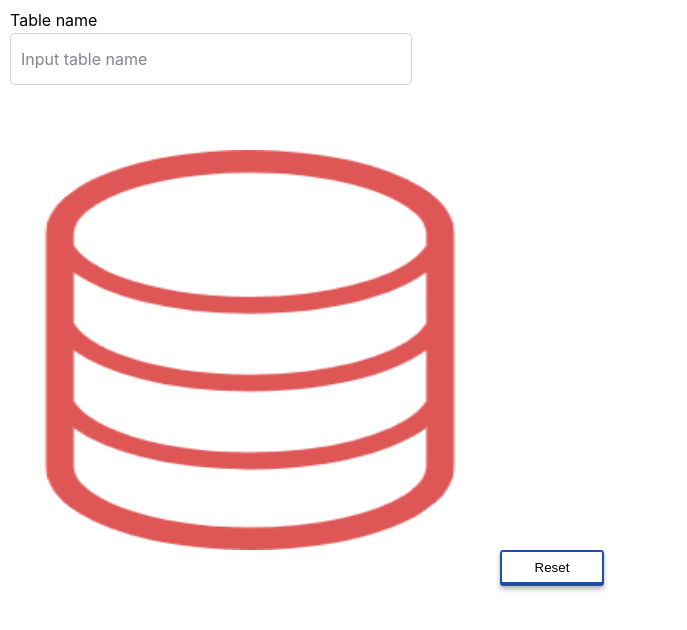
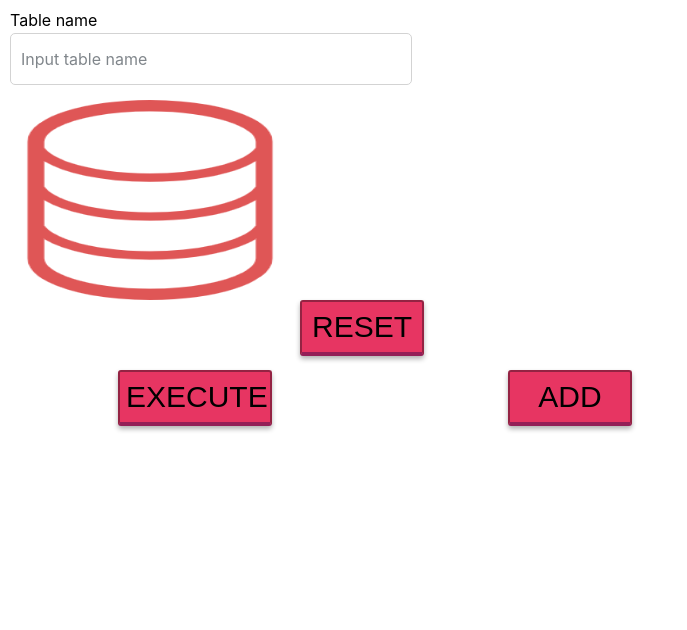
Before and after one commit to u-kai/sql-executers, a React (Create React App) app: page / in a window 1280 px wide. Shown: the top 630 px of the page, without its empty margins (0-687 px from the left). Built offline with nearby package versions, Linux system fonts and the light colour scheme.

Commit message:
だいぶん配置できた．あとは全体の画面の大きさがフィックスになっているのでScllorTopとか使って自動Focusしたい

```diff
--- a/src/components/atoms/Button.tsx
+++ b/src/components/atoms/Button.tsx
@@ -2,6 +2,7 @@ import styled from "styled-components"
 import {VFC} from "react"
 
 export type Props = {
+    fontSize?:number
     width?:number
     height?:number
     backgroundColor?:string
@@ -14,7 +15,7 @@ export type Props = {
 export const Button:VFC<Props> =(props)=>{
     const {onClick,width=100,height=30,
             backgroundColor="transparent",borderColor="#1e50a2",
-            children="Button",bottomColor="#1e50a2"} = props
+            children="Button",bottomColor="#1e50a2",fontSize=16} = props
     return(
         <SBox
         backgroundColor={backgroundColor}
@@ -23,6 +24,7 @@ export const Button:VFC<Props> =(props)=>{
         width={width}
         height={height}>
         <SButton
+        fontSize={fontSize}
         onClick={onClick}>
             {children}
         </SButton>
@@ -50,10 +52,11 @@ background-color:${props=>props.backgroundColor};
     transform:translateY(2px)
 }
 `
-const SButton = styled.button`
+const SButton = styled.button<{fontSize:number}>`
 width:100%;
 height:100%;
 border-radius:3px;
 border:none;
 background-color:transparent;
+font-size:${props=>props.fontSize}px;
 `
--- a/src/components/molecules/TextareInsert.tsx
+++ b/src/components/molecules/TextareInsert.tsx
@@ -123,8 +123,44 @@ export const TextareaInsert = ()=>{
         ></TextareaAndImage>
         </ImageContener>
         <ResetButtonContener>
-        <Button onClick={resetAndChangeUI}>Reset</Button>
+        <Button
+        backgroundColor={"#e73562"}
+        borderColor={"#942343"}
+        bottomColor={"#941f57"}
+        onClick={resetAndChangeUI}
+        width={120}
+        height={50}
+        fontSize={30}
+        >RESET</Button>
         </ResetButtonContener>
+        <TableContener>
+        <Table
+        columns={columns}
+        rows={columnsValues}
+        cellElements={cellChildren}
+        tableKey={"taveleel"}
+        headerKey={"nf;alfkd"}
+        bodyKey={"dd"}
+        ></Table>
+        </TableContener>
+        <ButtonsContener>
+        <Button
+        onClick={onClick}
+        backgroundColor={"#e73562"}
+        borderColor={"#942343"}
+        bottomColor={"#941f57"}
+        width={150}
+        height={50}
+        fontSize={30}
+        >EXECUTE</Button>
+        <Button onClick={addRows}
+        backgroundColor={"#e73562"}
+        borderColor={"#942343"}
+        bottomColor={"#941f57"}
+        width={120}
+        height={50}
+        fontSize={30}>ADD</Button>
+        </ButtonsContener>
         </Contener>
         // // <TextareaAndTableContener>
         // {/* // <TextareaContener>
@@ -164,9 +200,9 @@ position:absolute;
 overflow:auto;
 display:grid;
 width:100%;
-height:1650px;
-grid-template-columns:500px 50px 1fr;
-grid-template-rows:150px 400px 50px 50px 800px;
+height:100%;
+grid-template-columns:300px 50px 400px;
+grid-template-rows:100px 200px 70px 70px 1fr;
 `
 const InputContener = styled.div`
 margin:10px;
@@ -174,8 +210,8 @@ grid-row:1/2;
 grid-column:1/2;
 `
 const ImageContener = styled.div`
-width:500px;
-height:420px;
+width:310px;
+height:220px;
 grid-row: 2 / 4;
 grid-column: 1 / 2;
 `
@@ -184,7 +220,18 @@ const ResetButtonContener = styled.div`
 grid-row: 3 / 4;
 grid-column: 2 / 3;
 `
-const ButtonContener = styled.div`
+
+const TableContener = styled.div`
+grid-row: 5 / 6;
+grid-column: 1 / 4;
+overflow:auto;
+`
+const ButtonsContener = styled.div`
+grid-row: 4 / 5;
+grid-column: 1 / 4;
+// diplay:grid;
+// grid-template-columns:33% 33% 1fr;
+// grid-template-rows: 100%;
 display:flex;
 justify-content:space-around;
 `
--- a/src/components/molecules/TextareaAndImage.tsx
+++ b/src/components/molecules/TextareaAndImage.tsx
@@ -24,8 +24,8 @@ position:relative;
 `
 
 const STextArea = styled.textarea`
-width:500px;
-height:400px;
+width:300px;
+height:200px;
 outline:none;
 color:transparent;
 background-color:transparent;
@@ -42,8 +42,8 @@ z-index:1;
 `
 const SImage = styled.img`
 position:absolute;
-width:500px;
-height:400px;
+width:300px;
+height:200px;
 top:0px;
 left:0px;
 
```
